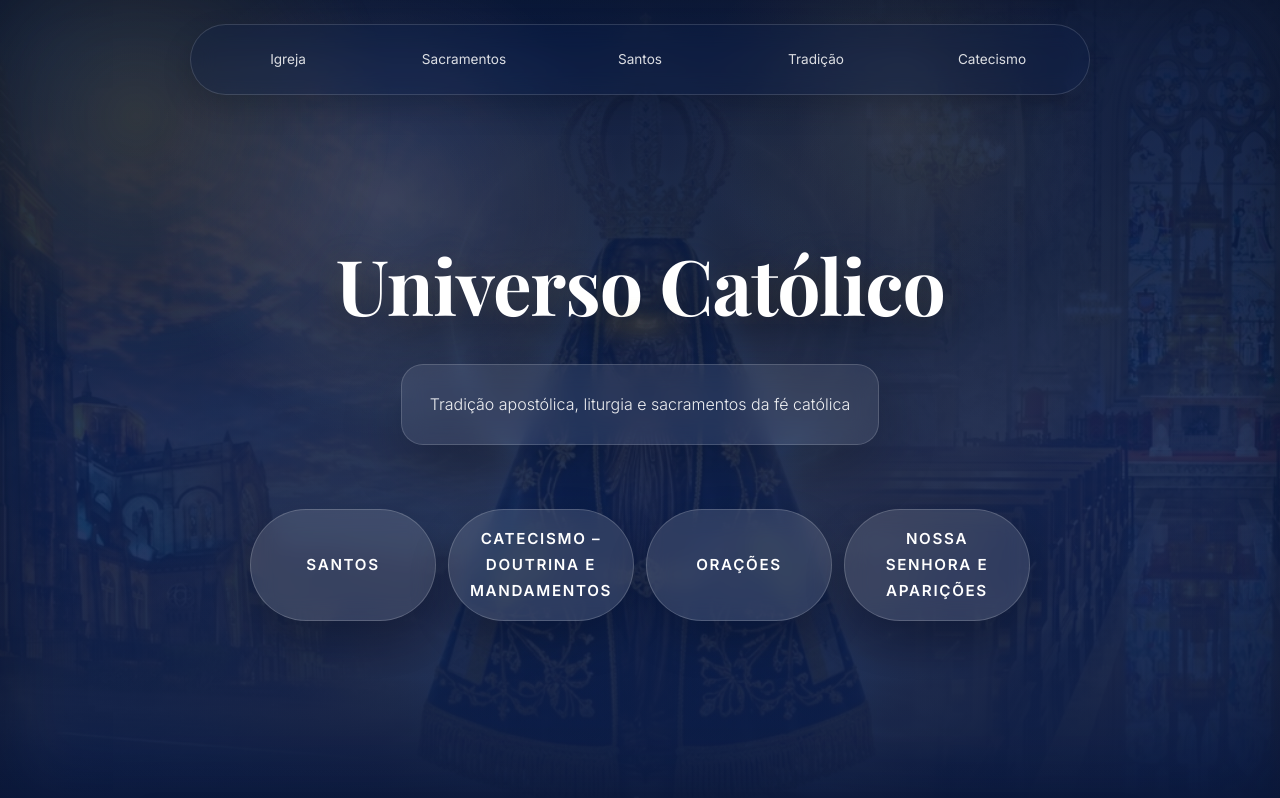
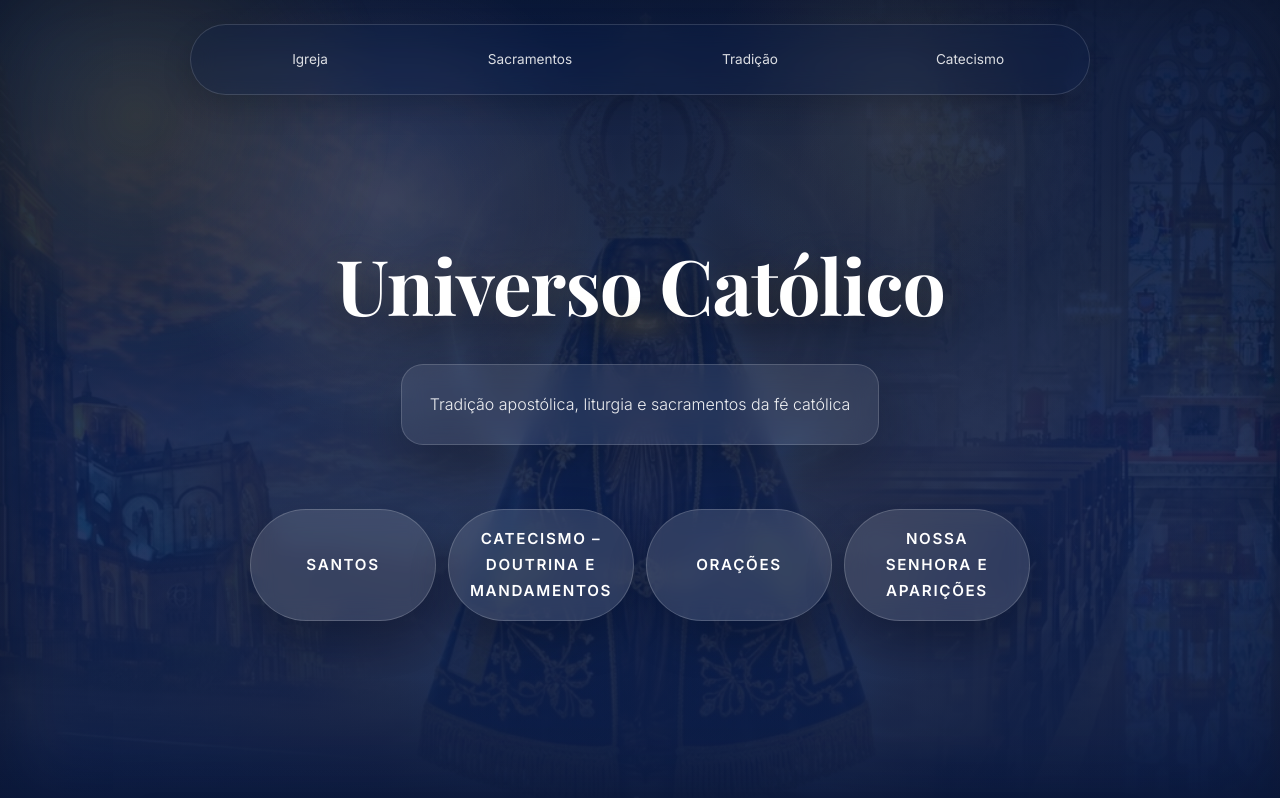
Before and after one commit to Thatiely2009/UniversoCatolico, a plain HTML site: page index.html in a window 1280 px wide. Shown: the top 798 px of the page. Drawn offline with nearby package versions, Linux system fonts and the light colour scheme.

Commit message:
Update index.html

```diff
--- a/index.html
+++ b/index.html
@@ -1099,7 +1099,6 @@
         <nav class="hero-nav">
             <a href="#igreja">Igreja</a>
             <a href="#sacramentos">Sacramentos</a>
-            <a href="#santos">Santos</a>
             <a href="#tradicao">Tradição</a>
             <a href="#catecismo">Catecismo</a>
         </nav>
```
